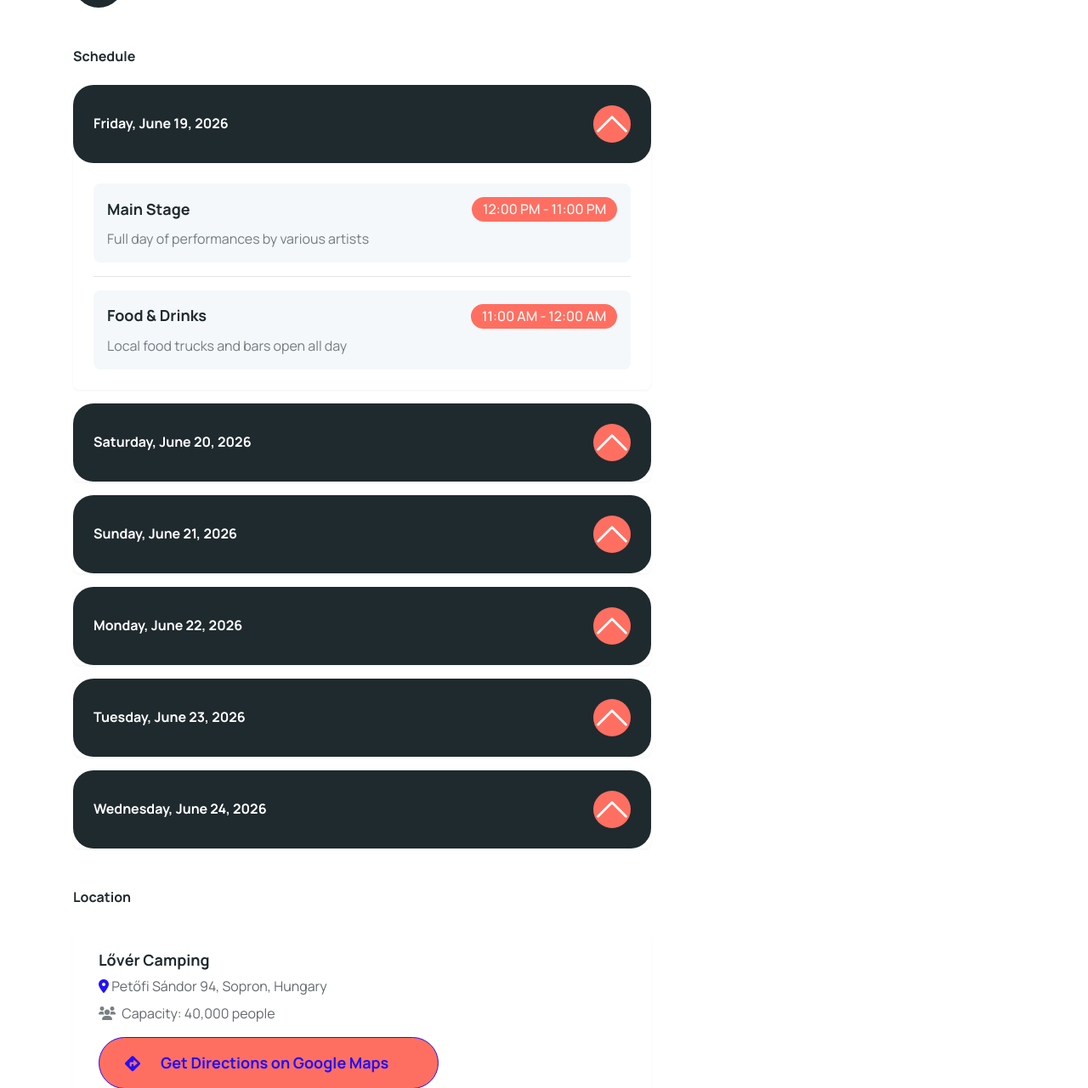
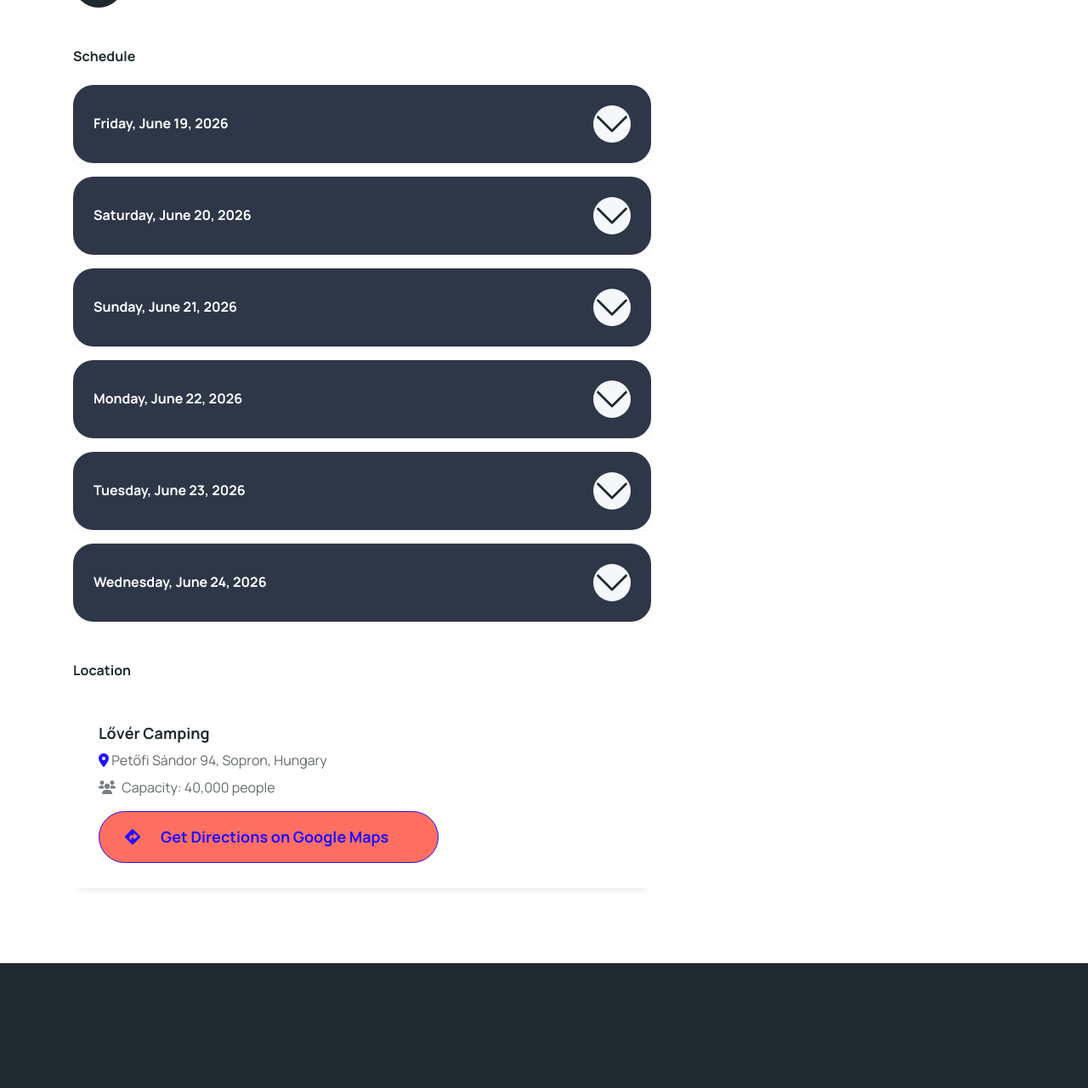
Before and after one commit to Gabro-1024/Diplomamunka-26222041, a PHP site: page /php/festival-detail.php?id=21 in a window 1280 px wide. Shown: the part 1631-2912 px from the top of the page at 85% size. Run offline with PHP 8.4, Linux system fonts and the light colour scheme; a user stored in the database is signed in; data comes from the database, SQL or seed files in the repository; both versions use the stored data as it was after the commit; some libraries are stand-ins or nearby versions.

Commit message:
Daily schedule drop fixed

```diff
--- a/php/festival-detail.php
+++ b/php/festival-detail.php
@@ -144,24 +144,27 @@ try {
 
     /* Accordion Styles */
     .accordion-button {
-      background-color: var(--light-gray);
-      color: var(--dark-text);
-      font-weight: 600;
+      color: #fff !important;
+      background-color: #2d3748 !important; /* Dark grey background by default */
+      font-weight: 500;
       border: none;
-      box-shadow: none;
+      box-shadow: 0 1px 3px rgba(0, 0, 0, 0.1);
       padding: 1.25rem 1.5rem;
-      transition: all 0.3s ease;
+      transition: all 0.2s ease;
+    }
+
+    .accordion-button:hover {
+      background-color: #4a5568 !important; /* Slightly lighter on hover */
     }
 
     .accordion-button:not(.collapsed) {
-      background-color: var(--primary);
-      color: white;
-      box-shadow: none;
+      background-color: var(--bs-accent-blue) !important;
+      color: #fff !important;
     }
 
     .accordion-button:focus {
-      border-color: var(--primary);
-      box-shadow: 0 0 0 0.25rem rgba(255, 111, 97, 0.25);
+      border-color: var(--bs-accent-blue);
+      box-shadow: 0 0 0 0.25rem rgba(34, 16, 255, 0.25);
     }
 
     .accordion-button::after {
@@ -427,15 +430,15 @@ try {
                   ?>
                   <div class="accordion-item mb-3 border-0">
                     <h2 class="accordion-header" id="heading<?php echo $dayCount; ?>">
-                      <button class="accordion-button bg-light rounded-3 p-4 fw-bold" type="button"
+                      <button class="accordion-button bg-light rounded-3 p-4 fw-bold collapsed" type="button"
                               data-bs-toggle="collapse" data-bs-target="#<?php echo $dayId; ?>"
-                              aria-expanded="<?php echo $dayCount === 1 ? 'true' : 'false'; ?>"
+                              aria-expanded="false"
                               aria-controls="<?php echo $dayId; ?>">
                         <?php echo $dayName; ?>, <?php echo $formattedDate; ?>
                       </button>
                     </h2>
                     <div id="<?php echo $dayId; ?>"
-                         class="accordion-collapse collapse <?php echo $dayCount === 1 ? 'show' : ''; ?>"
+                         class="accordion-collapse collapse"
                          aria-labelledby="heading<?php echo $dayCount; ?>"
                          data-bs-parent="#scheduleAccordion">
                       <div class="accordion-body p-4">
```
Also changed, not shown: ticketing_system.sql (+10 -8 lines).
